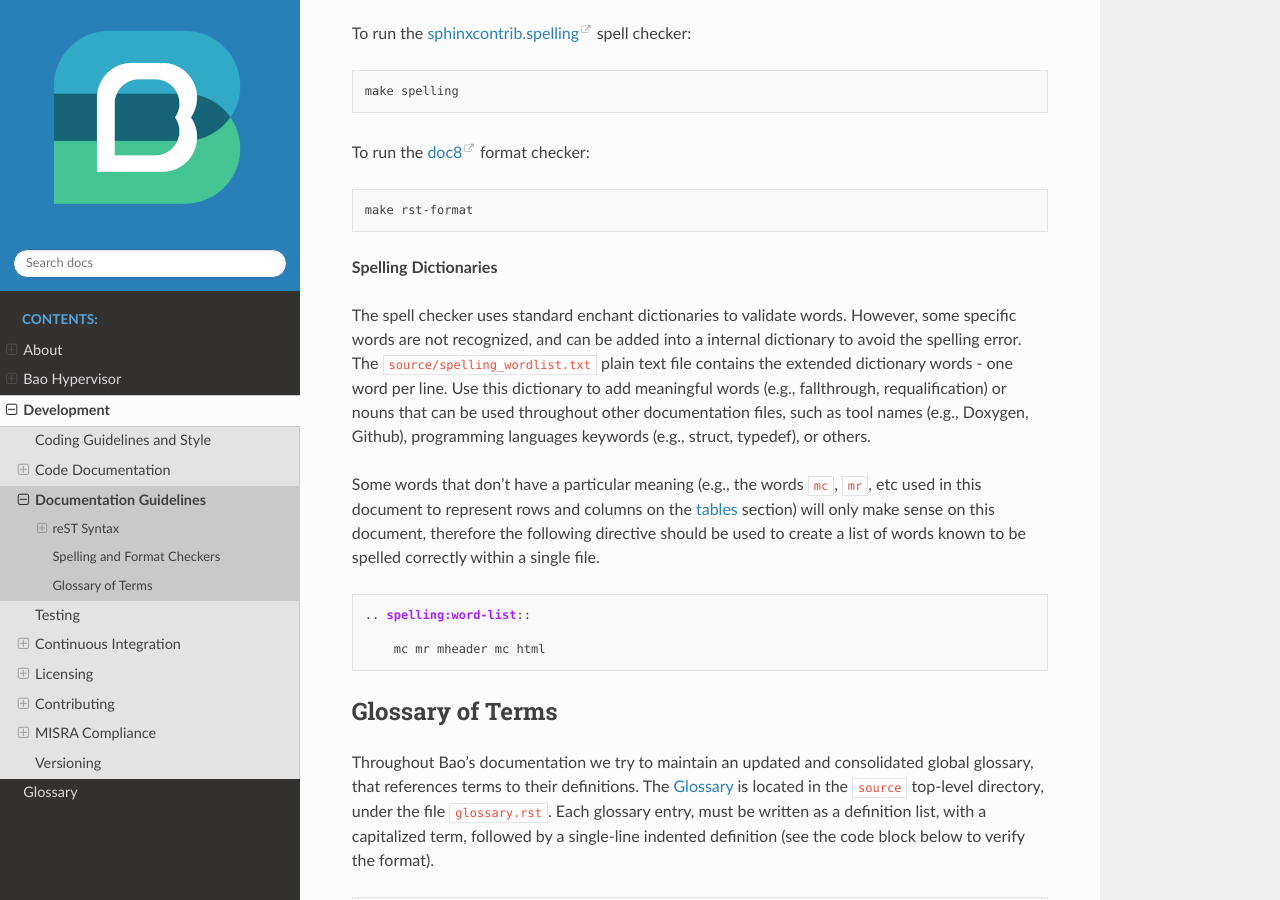
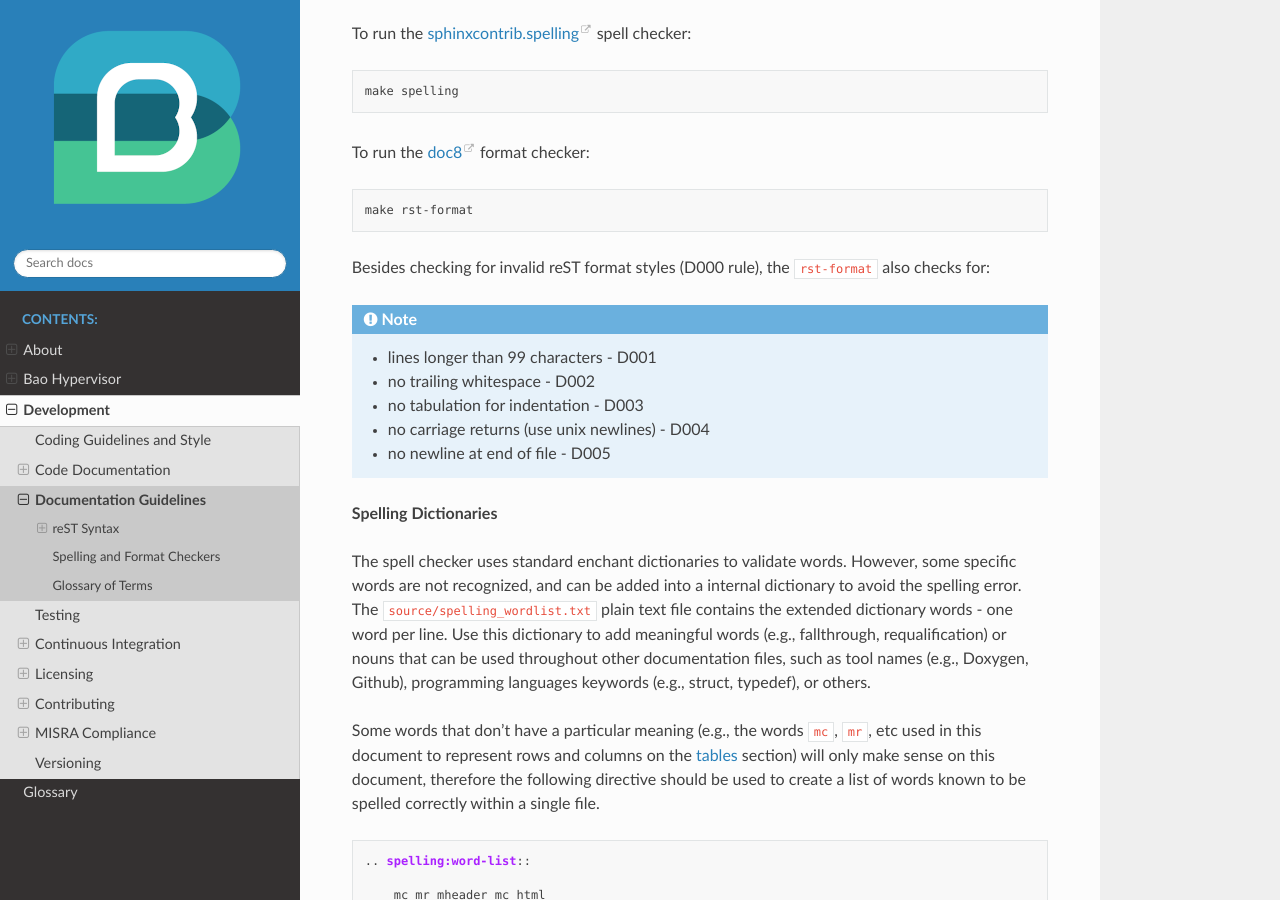
Before and after one commit to bao-project/bao-docs, a Sphinx documentation site: the page built from source/development/doc_guidelines.rst, in a window 1280 px wide and 900 px high, scrolled down 9563 px. Built offline with Sphinx 7.4.7 and the Read the Docs theme 2.0.0, drawn with Linux system fonts in a browser that asks for light colours.

Commit message:
update(docguides): add rst-format rules description
Signed-off-by: Daniel Oliveira <drawnpoetry@gmail.com>

```diff
--- a/source/development/doc_guidelines.rst
+++ b/source/development/doc_guidelines.rst
@@ -460,6 +460,16 @@ To run the `doc8 <https://github.com/PyCQA/doc8>`_ format checker:
 
     make rst-format
 
+Besides checking for invalid reST format styles (D000 rule), the ``rst-format`` also checks
+for:
+
+.. note::
+    - lines longer than 99 characters - D001
+    - no trailing whitespace - D002
+    - no tabulation for indentation - D003
+    - no carriage returns (use unix newlines) - D004
+    - no newline at end of file - D005
+
 **Spelling Dictionaries**
 
 The spell checker uses standard enchant dictionaries to validate words. However, some specific
--- a/source/spelling_wordlist.txt
+++ b/source/spelling_wordlist.txt
@@ -66,3 +66,4 @@ Submodules
 subdirectory
 scalability
 codebase
+unix
```
